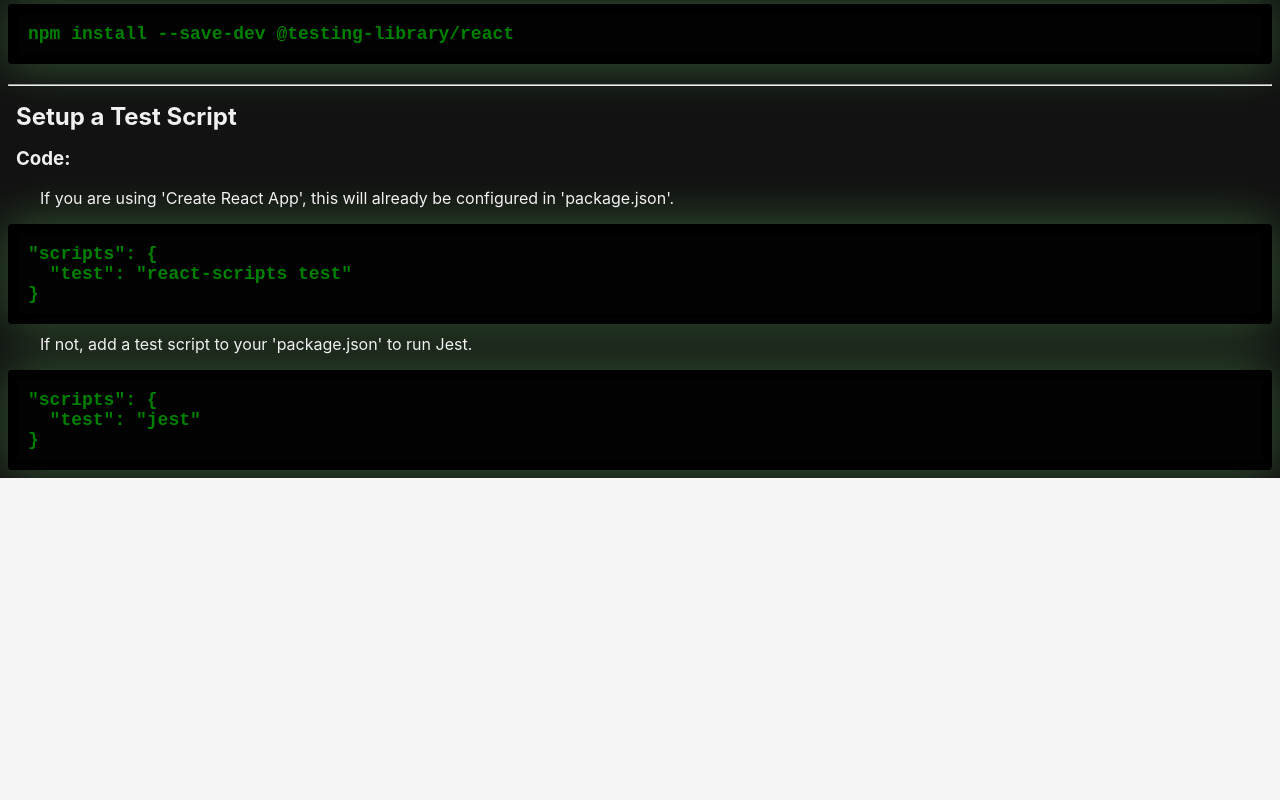
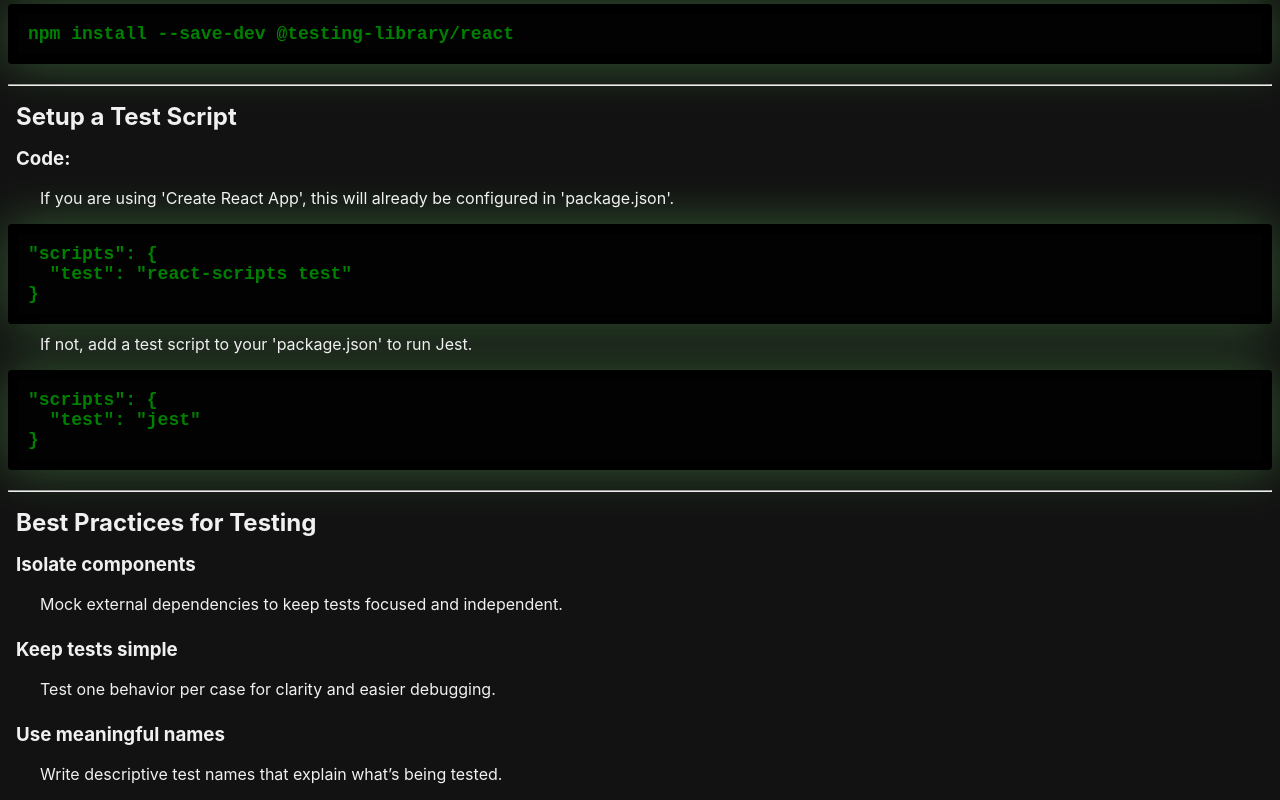
Before and after one commit to rees-kyle/react_showcase, a React (Create React App) app in the folder project/: page /react_showcase/unit-testing in a window 1280 px wide. Shown: the part 1194-1994 px from the top of the page. Before the commit the page ends 1672 px from the top, so only its background shows below. Built offline with nearby package versions, Linux system fonts and the light colour scheme.

Commit message:
Add BestPractices component
- Added component file.
- Added to index in components folder.
- Imported and added component to page.

```diff
--- /dev/null
+++ b/project/src/components/testing/unit_testing/BestPractices.js
@@ -0,0 +1,23 @@
+const BestPractices = () => {
+  return (
+    <div>
+      <br/>
+      <hr/>
+      <h2>Best Practices for Testing</h2>
+      <h3>Isolate components</h3>
+      <p>
+        Mock external dependencies to keep tests focused and independent.
+      </p>
+      <h3>Keep tests simple</h3>
+      <p>
+        Test one behavior per case for clarity and easier debugging.
+      </p>
+      <h3>Use meaningful names</h3>
+      <p>
+        Write descriptive test names that explain what’s being tested.
+      </p>
+    </div>
+  );
+};
+
+export default BestPractices;
--- a/project/src/components/testing/unit_testing/index.js
+++ b/project/src/components/testing/unit_testing/index.js
@@ -1,3 +1,4 @@
 export { default as UnitTesting } from './UnitTesting';
 export { default as Install } from './Install';
 export { default as Setup } from './Setup';
+export { default as BestPractices } from './BestPractices';
--- a/project/src/pages/testing/UnitTestingPage.js
+++ b/project/src/pages/testing/UnitTestingPage.js
@@ -1,7 +1,8 @@
 import {
   UnitTesting,
   Install,
-  Setup
+  Setup,
+  BestPractices
 } from '../../components/testing/unit_testing';
 
 const UnitTestingPage = () => {
@@ -10,6 +11,7 @@ const UnitTestingPage = () => {
       <UnitTesting />
       <Install />
       <Setup />
+      <BestPractices />
     </>
   );
 };
```
